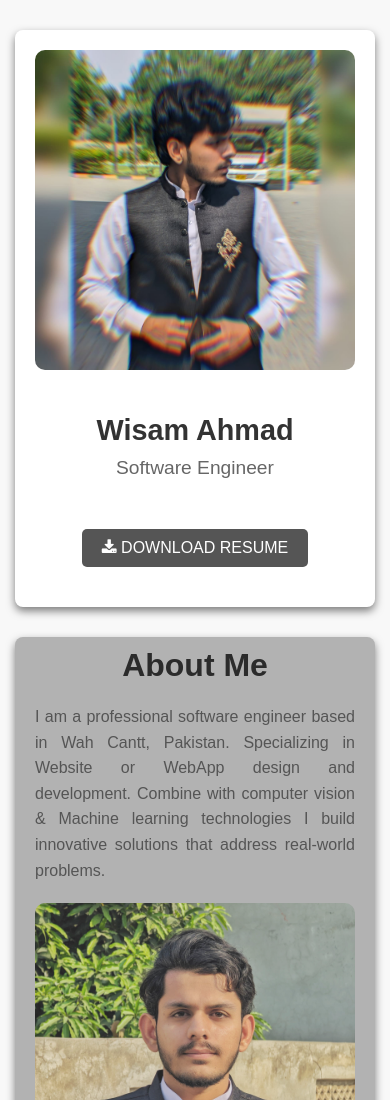
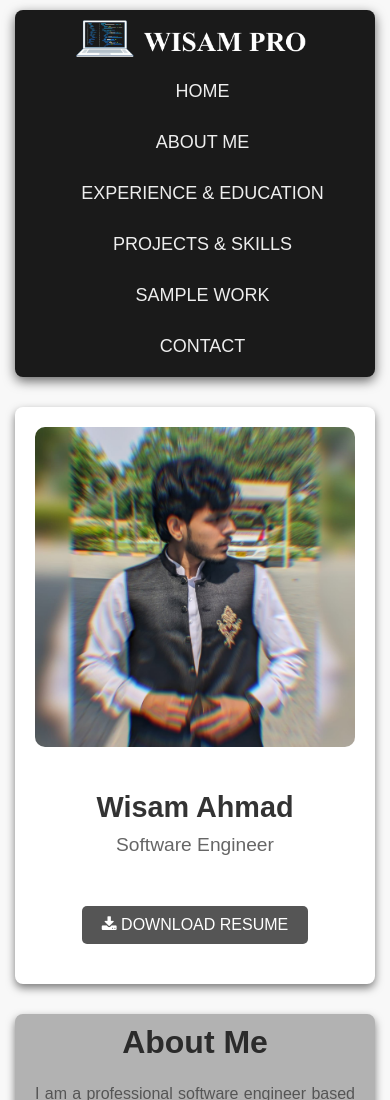
Before and after one commit to wisamahmad07/Wisam-portfolio, a plain HTML site: page index.html in a window 390 px wide. Shown: the top 1100 px of the page. Drawn offline with Linux system fonts and the light colour scheme.

Commit message:
make navigation bar

```diff
--- a/index.html
+++ b/index.html
@@ -11,6 +11,20 @@
     />
   </head>
   <body>
+    <!-- Content from NavBar -->
+    <section class="hidden">
+      <div id="page0">
+        <div class="container">
+          <div><img src="wisam logo.png" class="logo" alt="logo" /></div>
+          <a href="#page1" class="link">Home</a>
+          <a href="#page3" class="link">About Me</a>
+          <a href="#page4" class="link">Experience & Education</a>
+          <a href="#page5" class="link">Projects & Skills</a>
+          <a href="#page6" class="link">Sample Work</a>
+          <a href="#page2" class="link">Contact</a>
+        </div>
+      </div>
+    </section>
     <!--   Content from Page 1 -->
     <section class="hidden">
       <div id="page1">
@@ -635,5 +649,20 @@
         window.addEventListener("resize", updateWorkItems); // Reapply logic when window is resized
       });
     </script>
+    <!-- Link show hide -->
+    <script>
+      document.addEventListener("DOMContentLoaded", function () {
+        const logo = document.querySelector("#page0 .logo");
+        const links = document.querySelectorAll("#page0 .link");
+
+        logo.addEventListener("click", function () {
+          links.forEach((link) => {
+            if (window.innerWidth <= 768) {
+              link.classList.toggle("hidden");
+            }
+          });
+        });
+      });
+    </script>
   </body>
 </html>
--- a/styles.css
+++ b/styles.css
@@ -24,14 +24,14 @@
 body {
   font-family: "Arial", sans-serif;
   display: flex;
-  flex-direction: column; /* Stack children vertically */
+  flex-direction: column;
   justify-content: center;
   align-items: center;
   padding-inline: 30px;
   margin: 0;
-  min-height: 100vh; /* Ensures the body takes at least full viewport height */
-  background-color: #f8f8f8; /* Light background color */
-  color: white; /* Default text color */
+  min-height: 100vh;
+  background-color: #f8f8f8;
+  color: white;
 }
 
 @media (max-width: 650px) {
@@ -40,14 +40,78 @@ body {
   }
 }
 
+/* Navbar css */
+#page0 .container {
+  margin-top: 10px;
+  background-color: #1a1a1a;
+  border-radius: 8px;
+  display: flex;
+  align-items: center;
+  justify-content: space-between;
+  max-width: 1450px;
+  padding: 10px 20px;
+  box-shadow: 0 4px 12px rgba(0, 0, 0, 0.6); /* More prominent shadow */
+}
+
+#page0 .logo {
+  height: 37px;
+}
+
+#page0 .link {
+  padding: 10px 10px;
+  margin-left: 15px;
+  color: #eee; /* White text for contrast */
+  font-size: 18px;
+  font-weight: 500;
+  text-transform: uppercase;
+  text-decoration: none;
+  transition: color 0.5s ease, background-color 0.7s ease; /* Smooth transition */
+  border-radius: 4px;
+}
+
+#page0 .link:hover {
+  color: #1a1a1a;
+  background-color: #fff; /* Highlight color */
+}
+
+#page0 img.logo {
+  cursor: pointer;
+  margin-right: 40px;
+}
+
+@media (max-width: 768px) {
+  #page0 .container {
+    flex-wrap: wrap;
+    justify-content: center;
+  }
+
+  #page0 .link {
+    margin-top: 10px;
+    width: 100%;
+    text-align: center;
+    opacity: 1; /* Fully visible initially */
+    max-height: 50px; /* Adjust based on your needs */
+    transition: max-height 0.3s ease, opacity 0.0001s ease; /* Smooth transition for height and opacity */
+    overflow: hidden;
+  }
+
+  #page0 .link.hidden {
+    opacity: 0; /* Fade out */
+    padding: 0;
+    margin: 0;
+    max-height: 0px; /* Hide the link smoothly */
+  }
+  #page0 img.logo {
+    padding: 0;
+    margin: 0;
+  }
+}
+/* Home css */
 #page1 {
   margin-bottom: 30px;
   margin-top: 30px;
 }
-#page2 {
-  margin-bottom: 30px;
-}
-/* Home css */
+
 #page1 .reach {
   display: flex;
   justify-content: space-around;
@@ -176,7 +240,9 @@ body {
   }
 }
 /* Contact css */
-
+#page2 {
+  margin-bottom: 30px;
+}
 #page2 .container {
   border-radius: 8px;
   display: flex;
```
Also changed, not shown: wisam logo.png (added).
